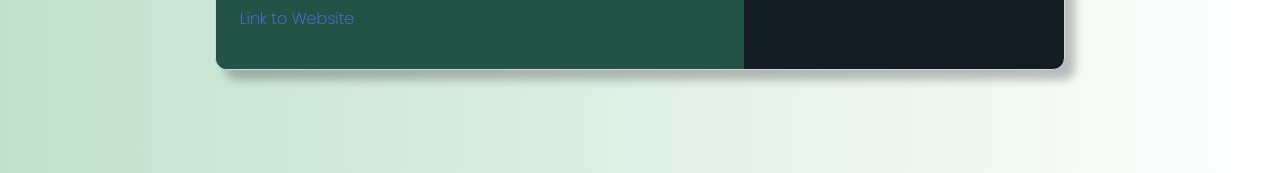
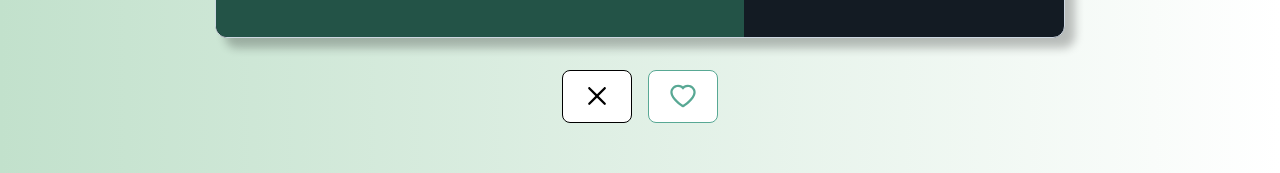
Before and after one commit to Amandabru/VCLeadGenerator, a React (Vite) app in the folder client/: page /explore in a window 1280 px wide. Shown: the part 616-789 px from the top of the page. Built offline with nearby package versions, Linux system fonts and the light colour scheme.

Commit message:
Add buttons on explore page

```diff
--- a/client/src/components/CardComponent.jsx
+++ b/client/src/components/CardComponent.jsx
@@ -79,11 +79,11 @@ function CardComponent() {
           <CardContent>
             <Typography textColor="#fff" sx={{ mt: 7 }} fontFamily="'Poppins', sans-serif" className="employees-title" level="title-lg">Employees  -4</Typography>
             <Typography fontSize="sm" sx={{ mt: 0.5 }}>
-            <ul className={`custom-list ${isClicked ? 'move-left' : ''}`}>
+            <ul className="custom-list">
                 <li> <CgProfile/><a href="#1" onClick={handleNameClick}> Bo Tunnquist</a></li>
-                <li><CgProfile/><a href="#1"> Janne Jansson</a></li>
-                <li><CgProfile/><a href="#1"> Sofia Andersson</a></li>
-                <li><CgProfile/><a href="#1"> Kalle Karlsson</a></li>
+                <li><CgProfile/><a href="#1" onClick={handleNameClick}> Janne Jansson</a></li>
+                <li><CgProfile/><a href="#1" onClick={handleNameClick}> Sofia Andersson</a></li>
+                <li><CgProfile/><a href="#1" onClick={handleNameClick}> Kalle Karlsson</a></li>
             </ul>
             </Typography>
           </CardContent>
--- a/client/src/pages/ExplorePage.css
+++ b/client/src/pages/ExplorePage.css
@@ -1,6 +1,89 @@
-.exploreContainer {
+.explore-container {
     display: flex;
+    flex-direction: column;
     justify-content: center;
     align-items: center;
-    margin-top: 4rem;
-  }
+    margin-top: 2rem;
+}
+
+.button-container{
+  display: flex;
+  gap: 1rem;
+  margin-top: 2rem;
+}
+
+.remove-button{
+  background-color:white;
+  line-height: 1;
+  border-color: black;
+  transition: box-shadow 0.2s ease;
+}
+
+.save-button{
+  background-color:white;
+  line-height: 1;
+  border-color: #58A894;
+  transition: box-shadow 0.2s ease;
+}
+
+.remove-button:hover{
+  border-color: black;
+  box-shadow: 5px 5px 5px 0 rgba(0,0,0,0.24);
+}
+
+.save-button:hover{
+  border-color: #58A894;
+  box-shadow: 5px 5px 5px 0 rgba(0,0,0,0.24);
+}
+
+
+/*
+.slide {
+  position: relative;
+  overflow: hidden;
+  background: white;
+  color: black;
+  line-height: 1;
+  border-color: black;
+  transition: background 0.3s;
+}
+
+.slide::before {
+  content: "";
+  position: absolute;
+  top: 0;
+  right: 0;
+  height: 100%;
+  width: 0;
+  background: black;
+  transition: width 0.5s;
+}
+
+.slide2 {
+  position: relative;
+  overflow: hidden;
+  background: white;
+  color: #58A894;
+  line-height: 1;
+  border-color: #58A894;
+  transition: background 0.3s;
+}
+
+.slide2::before {
+  content: "";
+  position: absolute;
+  top: 0;
+  left: 0;
+  height: 100%;
+  width: 0;
+  background: #58A894;
+  transition: width 0.5s;
+}
+
+.slide:hover::before,
+.slide:focus::before,
+.slide2:hover::before,
+.slide2:focus::before{
+  border-color: black !important;
+  width: 100%;
+} */
--- a/client/src/pages/ExplorePage.jsx
+++ b/client/src/pages/ExplorePage.jsx
@@ -1,10 +1,20 @@
 import CardComponent from "../components/CardComponent";
 import './ExplorePage.css';
+import {RxCross2} from 'react-icons/rx';
+import {AiOutlineHeart} from 'react-icons/ai'
 
 function ExplorePage() {
     return (
-        <div className="exploreContainer">
+        <div className="explore-container">
             <CardComponent/>
+            <div className="button-container">
+                <button className="remove-button">
+                    <RxCross2 color="black" size={30}/>
+                </button>
+                <button className="save-button">
+                    <AiOutlineHeart color="#58A894" size={30}/>
+                </button>
+            </div>
         </div>
     );
 }
```
